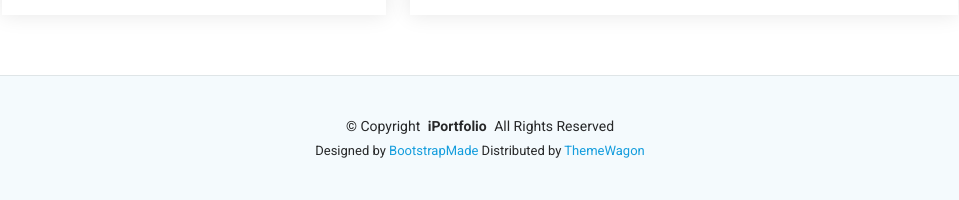
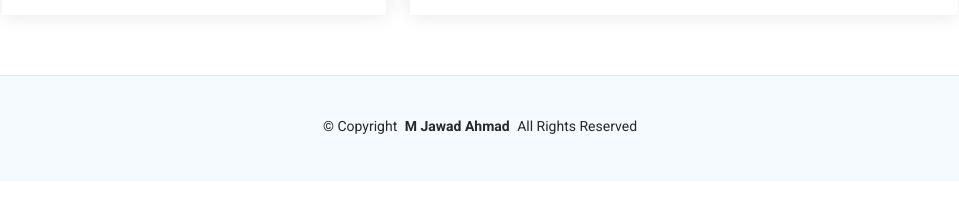
Before and after one commit to jawad2g/portfolio, a plain HTML site: page index.html in a window 1280 px wide. Shown: the part 3661-3861 px from the top of the page, without its empty margins (310-1269 px from the left). Drawn offline with Linux system fonts and the light colour scheme.

Commit message:
Update index.html

```diff
--- a/index.html
+++ b/index.html
@@ -354,15 +354,14 @@
 
     <div class="container">
       <div class="copyright text-center ">
-        <p>© <span>Copyright</span> <strong class="px-1 sitename">iPortfolio</strong> <span>All Rights Reserved</span></p>
+        <p>© <span>Copyright</span> <strong class="px-1 sitename">M Jawad Ahmad</strong> <span>All Rights Reserved</span></p>
       </div>
       <div class="credits">
         <!-- All the links in the footer should remain intact. -->
         <!-- You can delete the links only if you've purchased the pro version. -->
         <!-- Licensing information: https://bootstrapmade.com/license/ -->
         <!-- Purchase the pro version with working PHP/AJAX contact form: [buy-url] -->
-        Designed by <a href="https://bootstrapmade.com/">BootstrapMade</a> Distributed by <a href="https://themewagon.com">ThemeWagon</a>
-      </div>
+        </div>
     </div>
 
   </footer>
```
